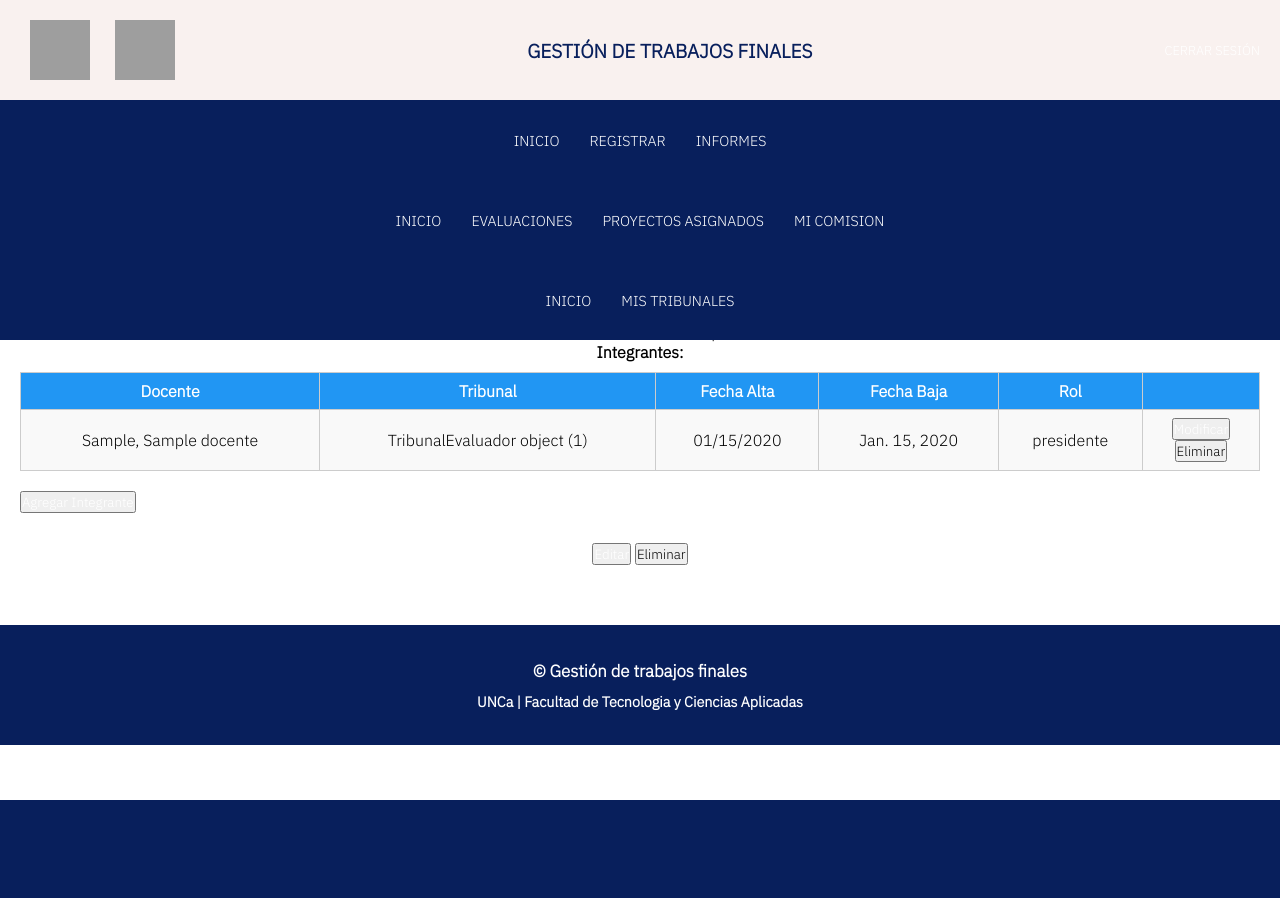
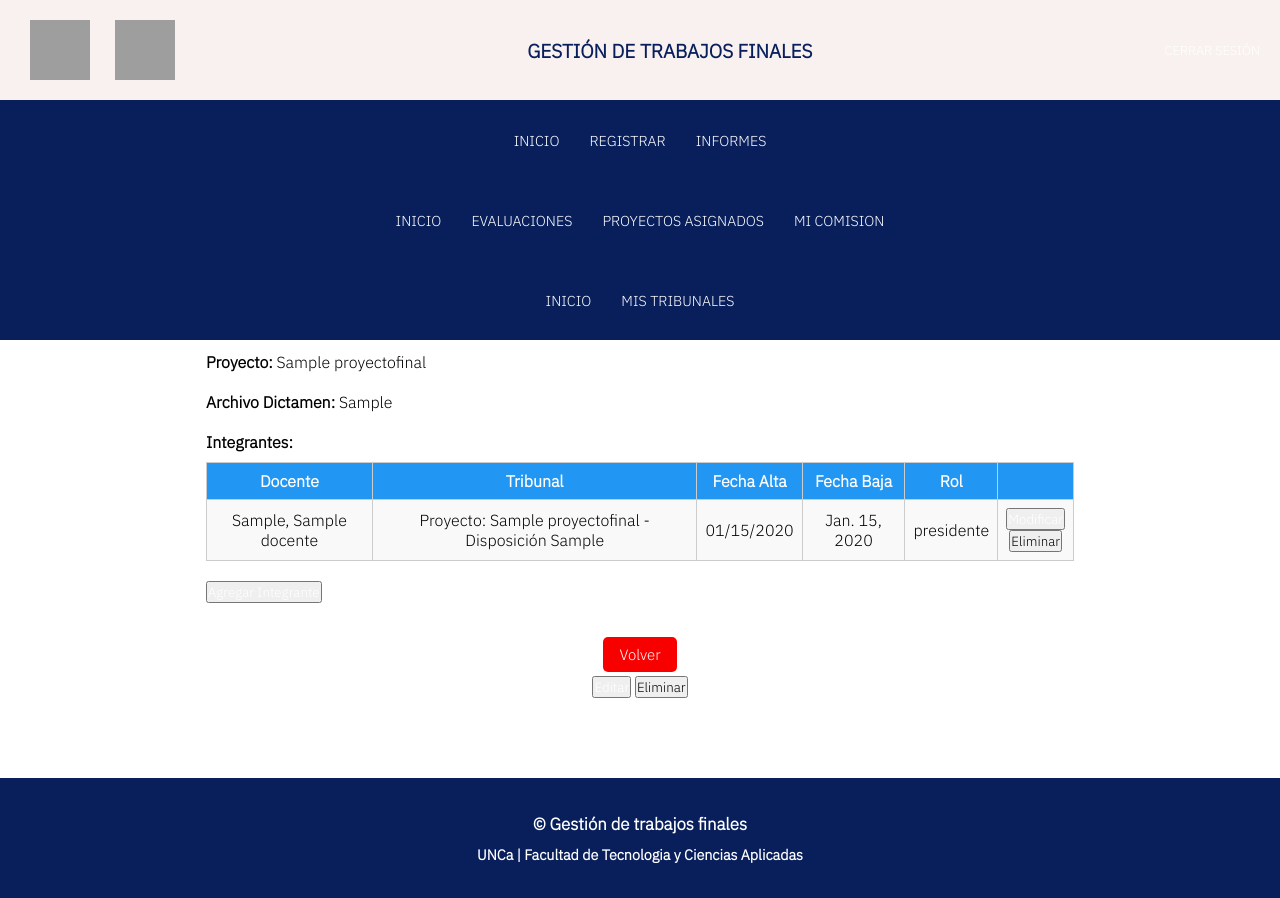
Before and after one commit to PaulaRojasFrias/laboratorio-prog3, a Django app: template comisiones/templates/comisiones/tribunal_detalle.html in a window 1280 px wide. Before the commit the page ends 800 px from the top, so only its background shows below. Run offline with Django 4.2, Linux system fonts and the light colour scheme; the template is opened without the code that fills it: values that come from a table or form of the project are taken from there, others are empty; a user stored in the database is signed in; tables that the repository leaves empty hold one stand-in row (values such as "Sample post"); some libraries are stand-ins or nearby versions; grey boxes are pictures that could not be loaded.

Commit message:
detalle de mis comisiones

```diff
--- a/comisiones/models.py
+++ b/comisiones/models.py
@@ -9,7 +9,8 @@ class Comision(models.Model):
     archivoResolucion = models.FileField(upload_to='archivosComisiones/')
     class Meta:
        ordering = ['fechaDeCreacionComision']
-
+    def __str__(self):
+        return f'Resolución {self.nroResolucionComision} - Año {self.fechaDeCreacionComision.year}'
 
 class TribunalEvaluador(models.Model):
     nroDisposicionTribunal = models.CharField(max_length=50, unique = True)
@@ -19,6 +20,9 @@ class TribunalEvaluador(models.Model):
     class Meta:
        ordering = ['fechaCreacionTribunal']
 
+    def __str__(self):
+        return f'Proyecto: {self.proyectoTE.titulo} - Disposición {self.nroDisposicionTribunal}'
+
 class IntegrantesComision(models.Model):
     docente = models.ForeignKey(Docente, on_delete=models.CASCADE)
     comision = models.ForeignKey(Comision, on_delete=models.CASCADE)
@@ -26,6 +30,9 @@ class IntegrantesComision(models.Model):
     fecha_baja_cs = models.DateField(auto_now_add=False, null=True, blank=True)
     class Meta:
        ordering = ['fecha_alta_cs']
+
+    def __str__(self):
+        return f'{self.docente.apellido}, {self.docente.nombre} - Resolución {self.comision.nroResolucionComision}'
 
 class IntegrantesTribunal(models.Model):
     rol_opc = (
@@ -40,3 +47,6 @@ class IntegrantesTribunal(models.Model):
     fecha_baja_te = models.DateField(auto_now_add=False, null=True, blank=True)
     class Meta:
        ordering = ['fecha_alta_te']
+
+    def __str__(self):
+        return f'{self.docente.apellido}, {self.docente.nombre} - Disposición {self.tribunal.nroDisposicionTribunal}'
--- a/comisiones/templates/comisiones/tribunal_detalle.html
+++ b/comisiones/templates/comisiones/tribunal_detalle.html
@@ -4,7 +4,9 @@
 {% block extra_css %} <link href="{% static 'css/detalle.css' %}" rel="stylesheet" > {% endblock %}
 {% block contenido %}
     <main>
+        <div class='contenedorPrincipal'>
             <h1>Tribunal Evaluador</h1>
+            <div class='contenedorDetalle'>
 
                 {% if messages %}
                     {% for message in messages %}
@@ -12,18 +14,19 @@
                     {% endfor %}
                 {% endif %}
 
-        <p><strong>Nro. Dictamen: </strong>{{ tribunal.nroDisposicionTribunal }}</p>
-        <p><strong>Fecha Dictamen: </strong>{{ tribunal.fechaCreacionTribunal|date:"SHORT_DATE_FORMAT" }}</p>
-        <p><strong>Proyecto: </strong>{{ tribunal.proyectoTE }}</p>
+                <div class='contenedorInfo'>
+                    <p><strong>Nro. Dictamen: </strong>{{ tribunal.nroDisposicionTribunal }}</p><br>
+                    <p><strong>Fecha Dictamen: </strong>{{ tribunal.fechaCreacionTribunal|date:"SHORT_DATE_FORMAT" }}</p><br>
+                    <p><strong>Proyecto: </strong>{{ tribunal.proyectoTE }}</p><br>
                     <p><strong>Archivo Dictamen:</strong>
                         {% if tribunal.archivoDisposicion %}
                             {{ tribunal.archivoDisposicion }}
                         {% else %}
                         No posee
                         {% endif %}
-        </p>
-
+                    </p><br>
                     <p><strong>Integrantes:</strong></p>
+                </div>
                 <div id='divTabla'>
                     <table clase='tabla'>
                         <tr clase='encabezado'>
@@ -32,7 +35,9 @@
                             <th>Fecha Alta</th>
                             <th>Fecha Baja</th>
                             <th>Rol</th>
+                            {% if perms.usuarios.permiso_administrador %}
                                 <th></th>
+                            {% endif %}
                         </tr>
                         {% for integrante in integrantes %}
                             <tr>
@@ -41,6 +46,7 @@
                                 <td>{{ integrante.fecha_alta_te|date:"SHORT_DATE_FORMAT" }}</td>
                                 <td>{{ integrante.fecha_baja_te|default_if_none:"---"  }}</td>
                                 <td>{{ integrante.rol }}</td>
+                                {% if perms.usuarios.permiso_administrador %}
                                     <td>
                                         <button><a href="{% url 'comisiones:integranteTE_edit' pk=integrante.id pk2=tribunal.id %}">Modificar</a></button>
                                         <form action="{% url 'comisiones:integranteTE_delete' tribunal.id%}" method="POST">
@@ -49,18 +55,29 @@
                                             <input type="submit" value="Eliminar" onclick="return confirm('¿Está seguro que desea eliminar el registro?');">
                                         </form>
                                     </td>
+                                {% endif %}
                             </tr>
                         {% endfor %}
                     </table>
+                    {% if perms.usuarios.permiso_administrador %}
                         <button><a href="{% url 'comisiones:integranteTE_create' tribunal.id%}">Agregar Integrante</a></button>
-
+                    {% endif %}
                 </div>
 
+                <div class='botones'>
+                    {% if perms.persona.permiso_te %}
+                        <button class='btnVolver btn'><a href="{% url 'comisiones:te_misTribunales' user.username %}">Volver</a></button>
+                    {% endif %}
+                    {% if perms.usuarios.permiso_administrador %}
                         <form action="{% url 'comisiones:te_delete' %}" method="POST">
                             {% csrf_token %}
                             <input type="hidden" name="id_tribunal" value="{{ tribunal.id }}">
                             <button><a href="{% url 'comisiones:te_edit' tribunal.id %}">Editar</a></button>
                             <input type="submit" value="Eliminar" onclick="return confirm('¿Está seguro que desea eliminar el registro?');">
                         </form>
+                    {% endif %}
+                </div>
+            </div>
+        </div>
     </main>
 {% endblock %}
```
Also changed, not shown: comisiones/templates/comisiones/tribunal_lista.html (+5 -4 lines). Lines whose indentation alone changed are shown as unchanged.
